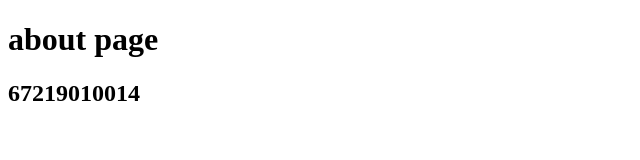
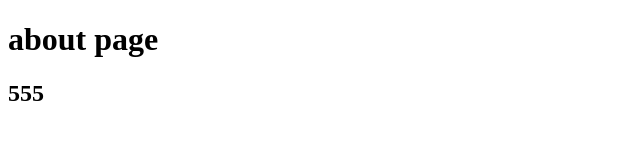
Before and after one commit to Thatchakorn014/014-Thatchakorn, a plain HTML site: page about.html in a window 1280 px wide. Shown: the whole page, without its empty margins (0-640 px from the left). Drawn offline with Linux system fonts and the light colour scheme.

Commit message:
fixed commit

```diff
--- a/about.html
+++ b/about.html
@@ -7,6 +7,6 @@
 </head>
 <body>
     <h1>about page</h1>
-    <h2>67219010014</h2>
+    <h2>555</h2>
 </body>
 </html>
```
